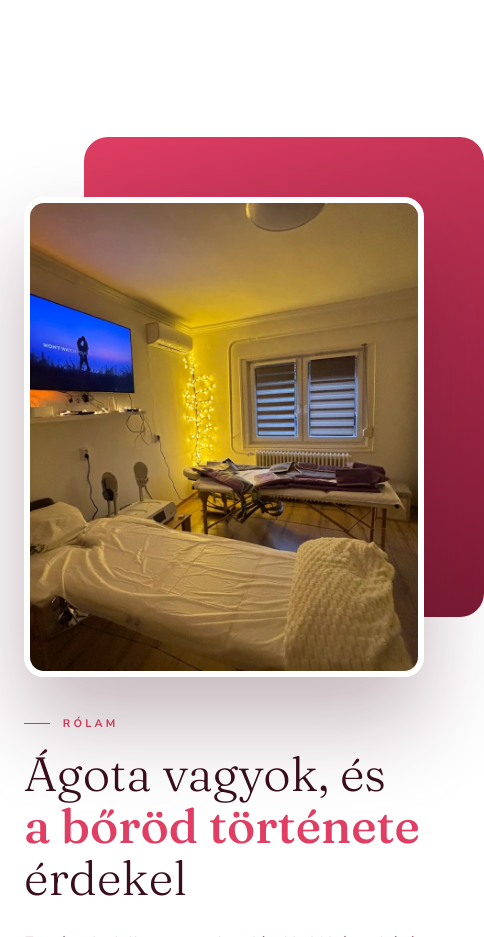
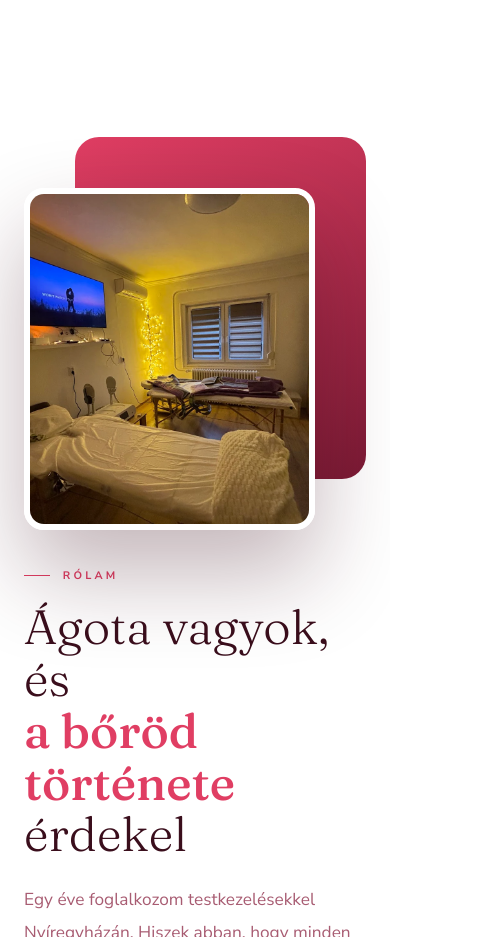
Before and after one commit to mullerdanielev-nezor/agota, a plain HTML site: page index.html in a window 390 px wide. Shown: the part 1200-2137 px from the top of the page, 484 px wide, since content can reach past the window. Drawn offline with nearby package versions, Linux system fonts and the light colour scheme.

Commit message:
Fix Rólam section responsiveness: switch fixed pixel sizing to fluid percentage/aspect-ratio
Previously the image wrapper had max-width:100% but a fixed height, and
the mobile override used a hardcoded 460px width with no max-width cap,
causing horizontal overflow on phones narrower than ~460px.

```diff
--- a/index.html
+++ b/index.html
@@ -104,9 +104,9 @@
   /* ===================== RÓLAM (fehér, portré split) ===================== */
   #rolam{background:var(--ho);color:var(--ink);padding-top:7rem;padding-bottom:7rem}
   .about{max-width:1280px;margin:0 auto;display:grid;grid-template-columns:1.15fr 1fr;gap:5rem;align-items:center}
-  .about-img-wrap{position:relative;width:540px;height:620px;max-width:100%}
-  .about-img-wrap .panel{position:absolute;top:0;right:0;width:460px;height:540px;max-width:88%;background:linear-gradient(155deg,var(--rosegold),var(--plum));border-radius:24px;z-index:1}
-  .about-img-wrap .about-photo{position:absolute;bottom:0;left:0;width:460px;height:540px;max-width:88%;border-radius:20px;box-shadow:0 44px 90px rgba(58,14,28,.3);z-index:2;border:6px solid var(--ho);overflow:hidden}
+  .about-img-wrap{position:relative;width:100%;max-width:540px;aspect-ratio:540/620;margin:0 auto}
+  .about-img-wrap .panel{position:absolute;top:0;right:0;width:85%;height:87%;background:linear-gradient(155deg,var(--rosegold),var(--plum));border-radius:24px;z-index:1}
+  .about-img-wrap .about-photo{position:absolute;bottom:0;left:0;width:85%;height:87%;border-radius:20px;box-shadow:0 44px 90px rgba(58,14,28,.3);z-index:2;border:6px solid var(--ho);overflow:hidden}
   .about-img-wrap .about-photo img{width:100%;height:100%;object-fit:cover;object-position:center 35%;display:block}
   .about h2{font-family:'Fraunces',serif;font-weight:300;font-size:3rem;line-height:1.08;margin-bottom:1.5rem}
   .about h2 em{font-style:normal;font-weight:500;color:var(--rosegold)}
@@ -191,8 +191,7 @@
   }
   @media(max-width:820px){
     .about{grid-template-columns:1fr;gap:2.4rem}
-    .about-img-wrap{width:460px;height:540px;margin:0 auto}
-    .about-img-wrap .panel,.about-img-wrap .about-photo{width:400px;height:480px}
+    .about-img-wrap{max-width:400px}
     .svc{grid-template-columns:1fr;gap:2rem}.phone{max-width:250px}
     .ba-grid{grid-template-columns:1fr}
     .ig{grid-template-columns:repeat(3,1fr)}
```
